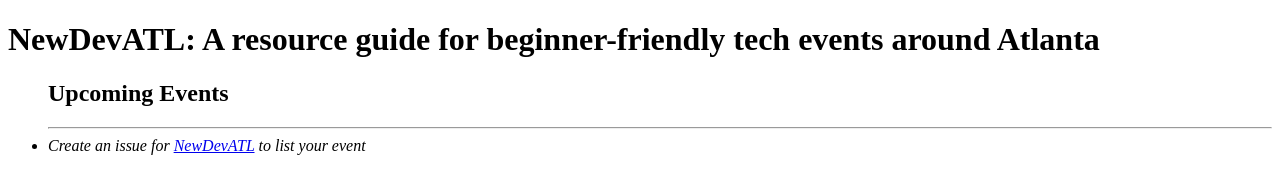
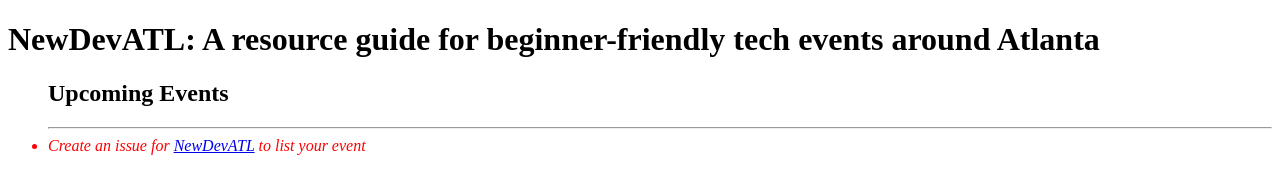
Before and after one commit to LeahW/NewDevATL, a plain HTML site: page index.html in a window 1280 px wide. Drawn offline with Linux system fonts and the light colour scheme.

Commit message:
change list item to red

```diff
--- a/index.html
+++ b/index.html
@@ -4,6 +4,9 @@
   <meta charset="UTF-8">
   <title>NewDevATL</title>
 <style>
+li {
+color:red
+}
 </style>
 </head>
 <body>
```
